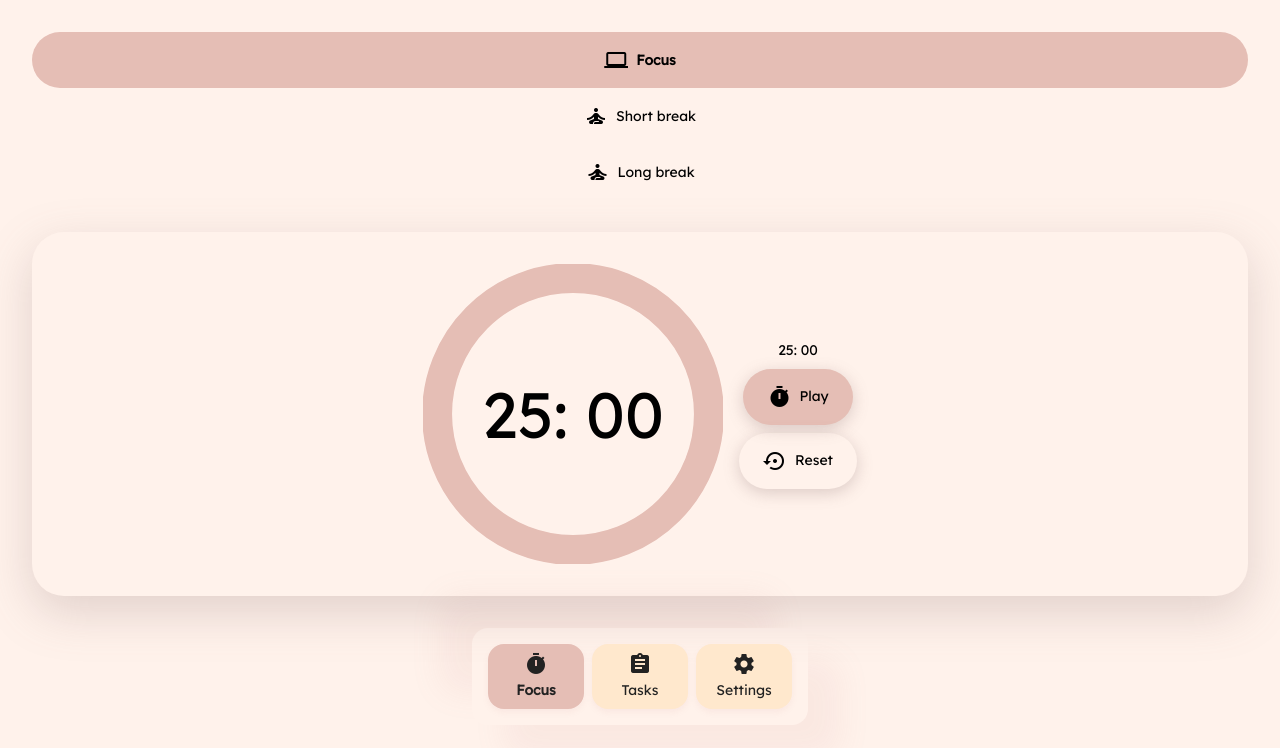
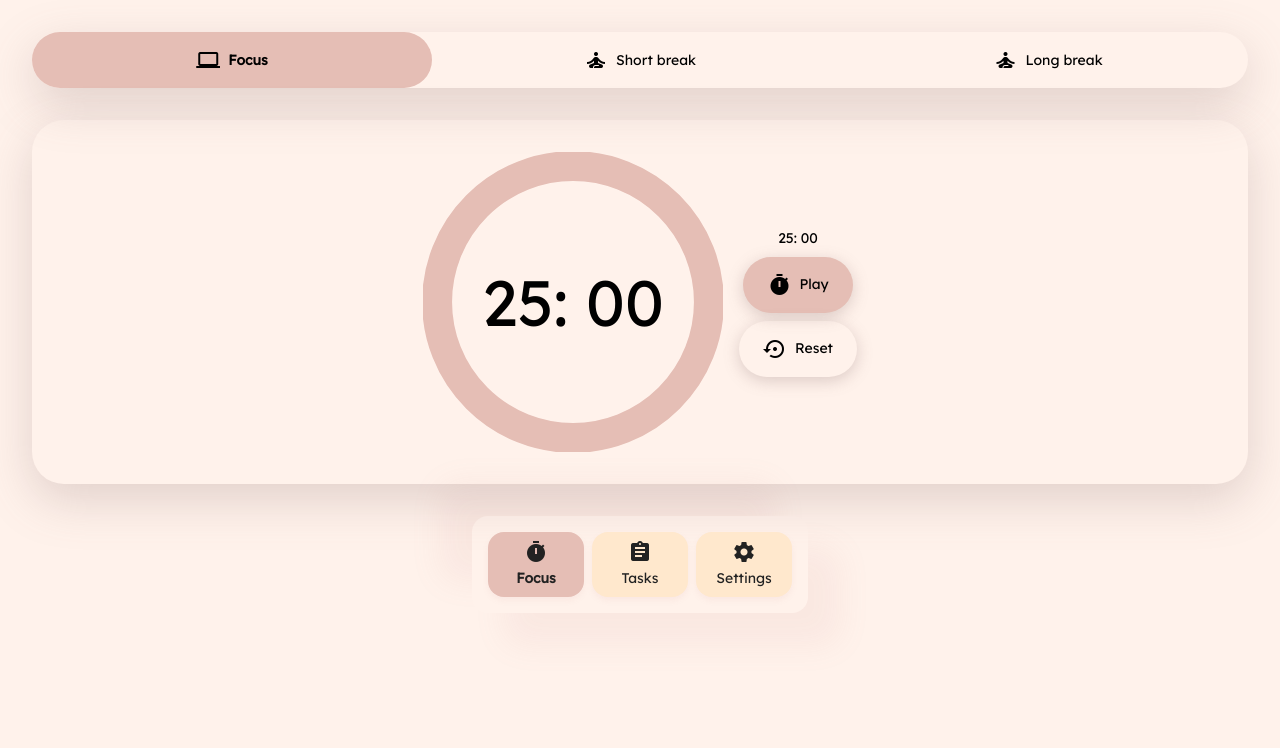
Before and after one commit to neriiman/my-pomodoro-app, an Angular app: page / in a window 1280 px wide. Shown: the top 748 px of the page. Built offline with nearby package versions, Linux system fonts and the light colour scheme.

Commit message:
pomodoro timer works

```diff
--- a/src/app/components/control-buttons/control-buttons.component.ts
+++ b/src/app/components/control-buttons/control-buttons.component.ts
@@ -16,6 +16,7 @@ interface ControlButton {
   styleUrl: './control-buttons.component.scss',
 })
 export class ControlButtonsComponent {
+  maxTime = input.required<number>()
   timerIsRunning = signal(false);
   controlButtons = computed<ControlButton[]>(() => [
     {
@@ -51,6 +52,6 @@ export class ControlButtonsComponent {
   resetTimer() {
     this.timerIsRunning.set(false);
     clearInterval(this.intervalId);
-    this.remainingTimeInSeconds.set(25 * 60);
+    this.remainingTimeInSeconds.set(this.maxTime());
   }
 }
--- a/src/app/components/mode-buttons/mode-buttons.component.html
+++ b/src/app/components/mode-buttons/mode-buttons.component.html
@@ -1,9 +1,9 @@
-<div class="timer-buttons">
+<div class="mode-buttons">
   @for (button of modeButtons(); track button.mode) {
   <app-button
     [label]="button.mode"
     [iconName]="button.icon"
-    (click)="setActiveMode(button.mode)"
+    (pressed)="setActiveMode(button.mode, button.time)"
     [class.active]="activeMode() === button.mode"
   ></app-button>
   }
--- a/src/app/components/mode-buttons/mode-buttons.component.ts
+++ b/src/app/components/mode-buttons/mode-buttons.component.ts
@@ -1,11 +1,17 @@
-import { Component, signal } from '@angular/core';
+import { Component, model, output, signal } from '@angular/core';
 import { ButtonComponent } from '../button/button.component';
 
 type Mode = 'Focus' | 'Short break' | 'Long break';
+enum ModeTime {
+  focus = 25*60,
+  shortBreak = 5*60,
+  longBreak = 30*60,
+}
 
 interface ModeButton {
   mode: Mode;
   icon: string;
+  time: ModeTime;
 }
 
 @Component({
@@ -15,22 +21,27 @@ interface ModeButton {
   styleUrl: './mode-buttons.component.scss',
 })
 export class ModeButtonsComponent {
-  activeMode = signal('Focus');
+  activeMode = signal<Mode>('Focus');
   modeButtons = signal<ModeButton[]>([
     {
       mode: 'Focus',
       icon: 'laptop-windows',
+      time: 25*60,
     },
     {
       mode: 'Short break',
       icon: 'self_improvement',
+      time: 5*60,
     },
     {
       mode: 'Long break',
       icon: 'self_improvement',
+      time: 30*60,
     },
   ]);
-  setActiveMode(mode: Mode) {
+  modeTime = model<ModeTime>();
+  setActiveMode(mode: Mode, time: ModeTime) {
     this.activeMode.set(mode);
+    this.modeTime.set(time);
   }
 }
--- a/src/app/pages/timer/timer.component.html
+++ b/src/app/pages/timer/timer.component.html
@@ -1,5 +1,5 @@
 <section class="focus-section">
-  <app-mode-buttons />
+  <app-mode-buttons [(modeTime)] = "maxTime" />
 
   <div class="timer-container">
     <div class="timer-container__spinner-and-timer">
@@ -14,6 +14,8 @@
       <div class="timer-container__timer">{{ remainingTime() | formatTime }}</div>
     </div>
 
-    <app-control-buttons [(remainingTimeInSeconds)]="remainingTime" />
+    <app-control-buttons
+    [maxTime]="maxTime()"
+    [(remainingTimeInSeconds)]="remainingTime" />
   </div>
 </section>
--- a/src/app/pages/timer/timer.component.ts
+++ b/src/app/pages/timer/timer.component.ts
@@ -1,4 +1,4 @@
-import { Component, computed, signal } from '@angular/core';
+import { Component, computed, effect, signal } from '@angular/core';
 import { MatIconModule } from '@angular/material/icon';
 import { MatProgressSpinner } from '@angular/material/progress-spinner';
 import { ModeButtonsComponent } from '../../components/mode-buttons/mode-buttons.component';
@@ -17,9 +17,17 @@ import { FormatTimePipe } from '../../pipes/format-time.pipe';
   styleUrl: './timer.component.scss',
 })
 export class TimerComponent {
-  maxTime = signal(25 * 60);
-  remainingTime = signal(this.maxTime());
+  maxTime = signal<number>(25 * 60);
+  remainingTime = signal<number>(this.maxTime());
+
+
   remainingTimeInPercentage = computed<number>(() =>
     Math.floor((this.remainingTime() / this.maxTime()) * 100)
   );
+
+  constructor() {
+    effect(() => {
+      this.remainingTime.set(this.maxTime());
+    });
+  }
 }
```
